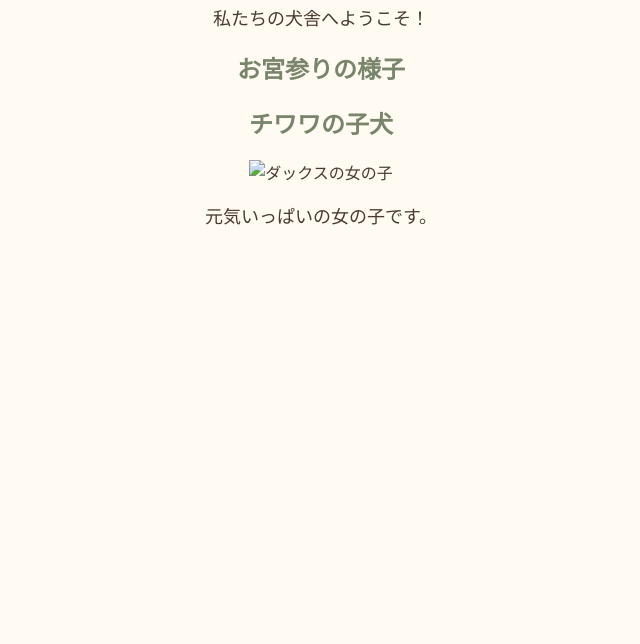
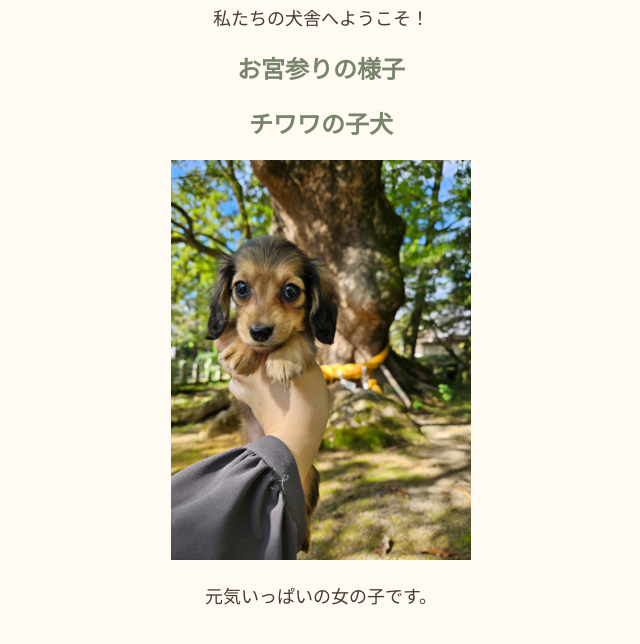
Before and after one commit to 261zs03226-jpg/orin-3, a plain HTML site: page index.html in a window 1280 px wide. Shown: the part 96-740 px from the top of the page, without its empty margins (319-959 px from the left). Drawn offline with Linux system fonts and the light colour scheme.

Commit message:
Update index.html

```diff
--- a/index.html
+++ b/index.html
@@ -39,7 +39,7 @@
 <h2>チワワの子犬</h2>
 
 <img
-  src="images/chihuahua.jpg"
+  src="20251026_103056.jpg"
   alt="ダックスの女の子"
   width="300"
 >
```
